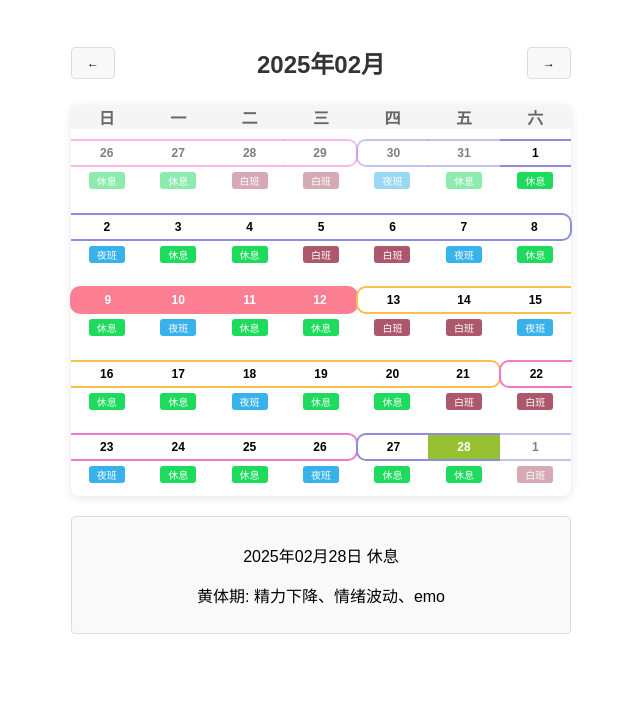
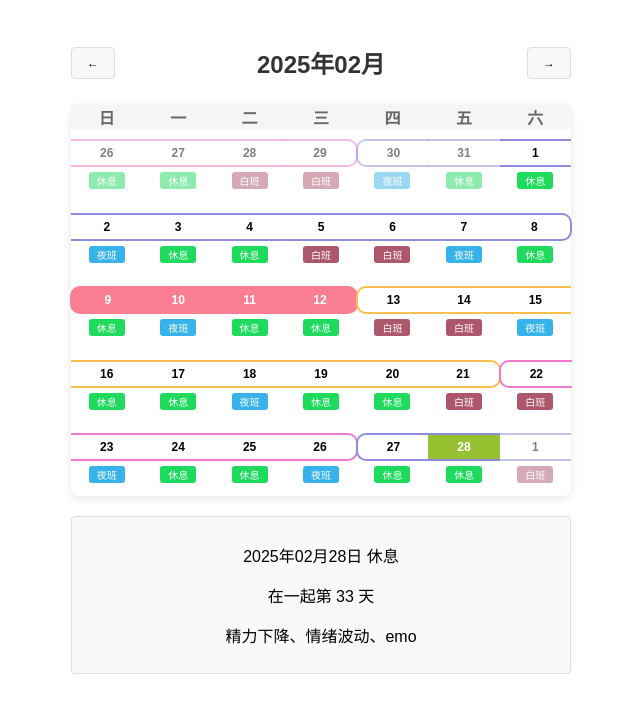
Before and after one commit to lazyxu/yl, a React (Vite) app: page / in a window 1280 px wide. Shown: the top 712 px of the page, without its empty margins (319-959 px from the left). Built offline with nearby package versions, Linux system fonts and the light colour scheme.

Commit message:
getDaysTogether

```diff
--- a/src/Calendar.jsx
+++ b/src/Calendar.jsx
@@ -1,7 +1,7 @@
 import moment from 'moment';
 import React, { useEffect, useState } from 'react';
 import './Calendar.css';
-import { getMenstrualState, getShift } from './utils';
+import { getDaysTogether, getMenstrualState, getShift } from './utils';
 
 const 经期状态映射 = {
   经期: '腰酸、烦躁、疲惫、压力大',
@@ -136,7 +136,8 @@ const Calendar = () => {
     </div>
     <div className="selected-date-info">
       <p>{selectedDate.format('YYYY年MM月DD日')} {getShift(selectedDate)}</p>
-      <p>{state}: {经期状态映射[state]}</p>
+      <p>在一起第 {getDaysTogether(selectedDate)} 天</p>
+      <p>{经期状态映射[state]}</p>
     </div>
     </div>
   );
--- a/src/utils.js
+++ b/src/utils.js
@@ -26,6 +26,12 @@ const 卵泡期持续天数 = 9;
 const 排卵期持续天数 = 5;
 const 黄体期持续天数 = 10;
 
+const togetherStartDate = moment('2025-01-26'); // 在一起的起始日期
+
+export const getDaysTogether = (date) => {
+  return date.diff(togetherStartDate, 'days');
+};
+
 // 检查当前日期是否处于经期
 export const getMenstrualState = (date) => {
   const daysPassed = date.diff(经期起始日期, 'days');
```
